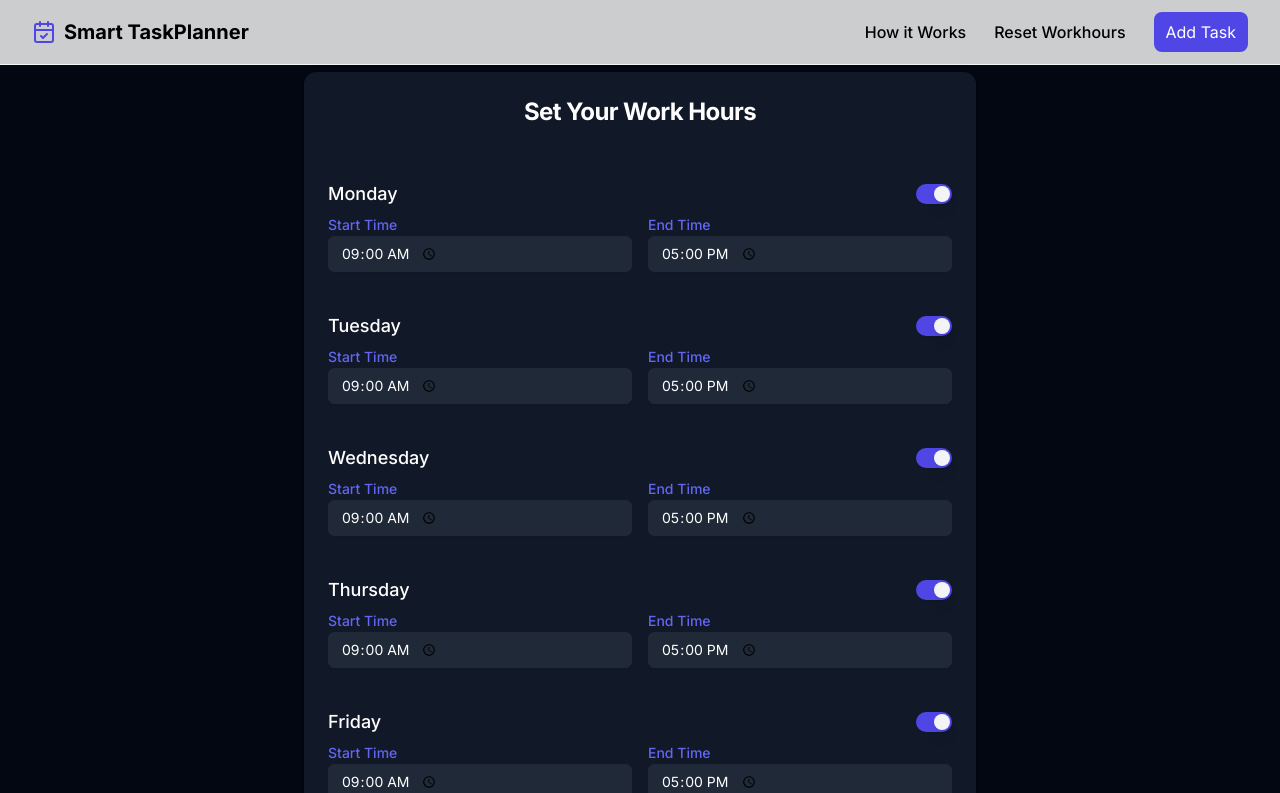
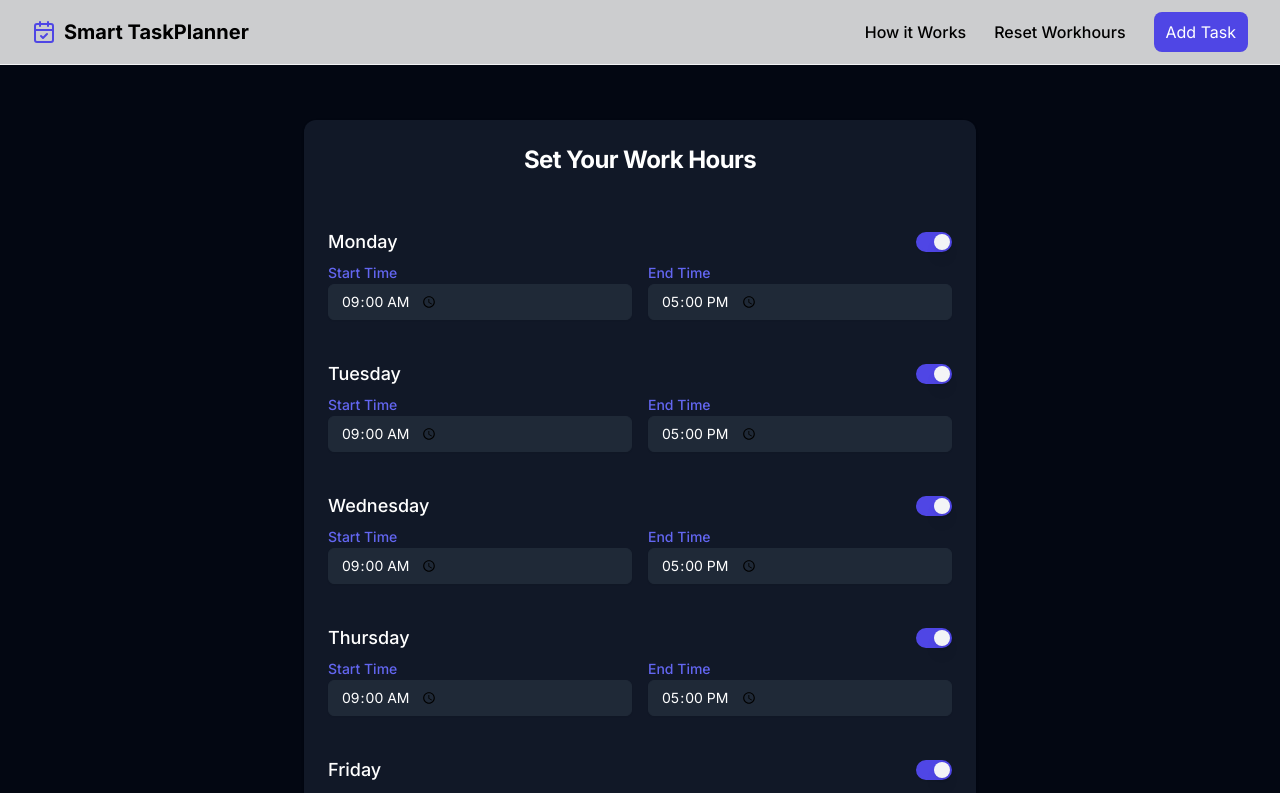
Before and after one commit to Pauleye12/TaskPlanner, a Next.js app: page / in a window 1280 px wide. Shown: the top 793 px of the page. Built offline with nearby package versions, Linux system fonts and the light colour scheme.

Commit message:
responsiveness

```diff
--- a/app/page.tsx
+++ b/app/page.tsx
@@ -27,14 +27,13 @@ export default function Home() {
   // }, [])
 
   return (
-    <main className="min-h-screen bg-gray-950 pt-[80px] lg:pb-2 pb-6 p-2  lg:p-8 ">
+    <main className="min-h-screen bg-gray-950 pt-[80px] lg:pb-2 pb-6 p-2 ">
+      <Navbar />
       <motion.div
         initial={{ opacity: 0, y: -50 }}
         animate={{ opacity: 1, y: 0 }}
         transition={{ duration: 0.5 }}
-      >
-        <Navbar />
-      </motion.div>
+      ></motion.div>
       <MainContent />
     </main>
   );
--- a/components/TaskCalendar.tsx
+++ b/components/TaskCalendar.tsx
@@ -171,7 +171,7 @@ const TaskCalendar: React.FC = () => {
               events={filteredTasks}
               startAccessor="start"
               endAccessor="end"
-              style={{ height: window.innerWidth < 768 ? 700 : 500 }}
+              style={{ height: window.innerWidth < 768 ? 680 : 500 }}
               eventPropGetter={eventStyleGetter}
               onSelectEvent={handleSelectEvent}
               views={[Views.MONTH, Views.WEEK, Views.DAY]}
```
